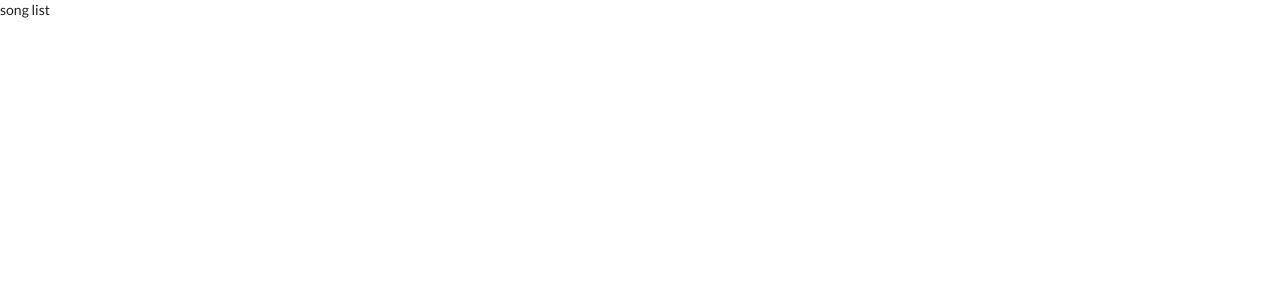
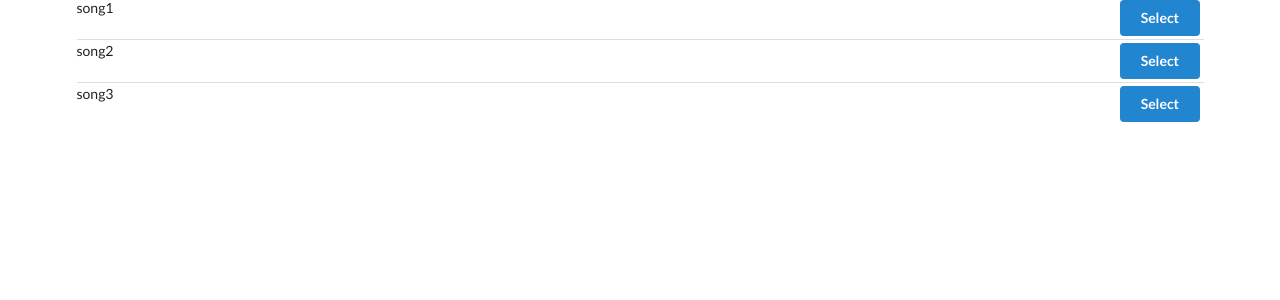
Before and after one commit to tzachi81/react-redux-songs, a React (Create React App) app: page / in a window 1280 px wide. Shown: the top 300 px of the page. Built offline with nearby package versions, Linux system fonts and the light colour scheme.

Commit message:
mapStateToProos and render songs

```diff
--- a/src/components/App.js
+++ b/src/components/App.js
@@ -3,8 +3,11 @@
 
 const App = (() => {
     return (
-        <div>
-            <SongList />
+        <div className="ui container grid">
+            <div className="ui row">
+                <div className="column eight row">
+                    <SongList /></div>
+            </div>
         </div>
     )
 })
--- a/src/components/SongList.js
+++ b/src/components/SongList.js
@@ -1,9 +1,27 @@
 import React, {Component} from 'react';
 import  { connect } from 'react-redux';
 class SongList extends Component {
-    render (){
-        return <div>song list</div>;
+
+    renderList(){
+        return this.props.songs.map(song => {
+            return (
+                <div className="item" key="song.title">
+                    <div className="right floated content">
+                        <button className="ui button primary">Select</button>
+                    </div>
+                    <div className="content">{song.title}</div>
+                </div>
+            );
+        });
+    }
+
+    render() {
+        return <div className="ui divided list">{this.renderList()}</div>
     }
 }
 
-export default connect()(SongList);
+const mapStateToProps = state => {
+    return {songs: state.songs};
+};
+
+export default connect(mapStateToProps)(SongList);
--- a/src/reducers/index.js
+++ b/src/reducers/index.js
@@ -1,6 +1,6 @@
 import { combineReducers } from "redux";
 
-const songsReducer = () => {
+const songs = () => {
     return [
         {title: 'song1', duration: '04:05'},
         {title: 'song2', duration: '04:32'},
@@ -16,6 +16,6 @@
 }
 
 export default combineReducers({
-    songsReducer,
+    songs,
     selectedSongReducer
 })
```
